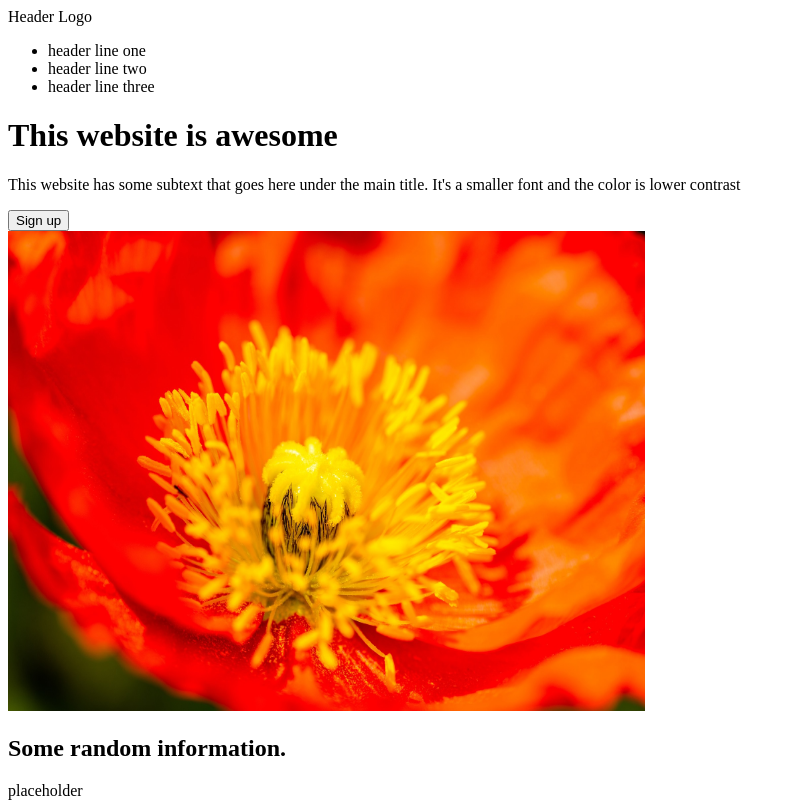
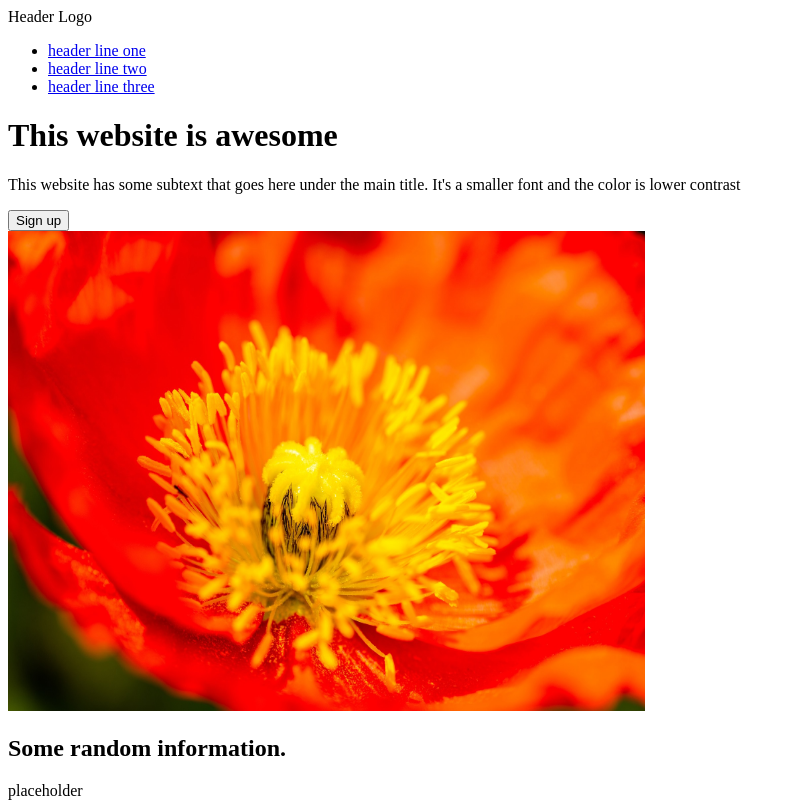
Before and after one commit to hpham474/odin-landing-page, a plain HTML site: page index.html in a window 1280 px wide. Shown: the top 803 px of the page, without its empty margins (0-796 px from the left). Drawn offline with Linux system fonts and the light colour scheme.

Commit message:
Made header links actual links

```diff
--- a/index.html
+++ b/index.html
@@ -13,9 +13,9 @@
                 Header Logo
             </div>
             <ul>
-                <li>header line one</li>
-                <li>header line two</li>
-                <li>header line three</li>
+                <li><a href="#">header line one</a></li>
+                <li><a href="#">header line two</a></li>
+                <li><a href="#">header line three</a></li>
             </ul>
         </div>
         <div class="description">
```
